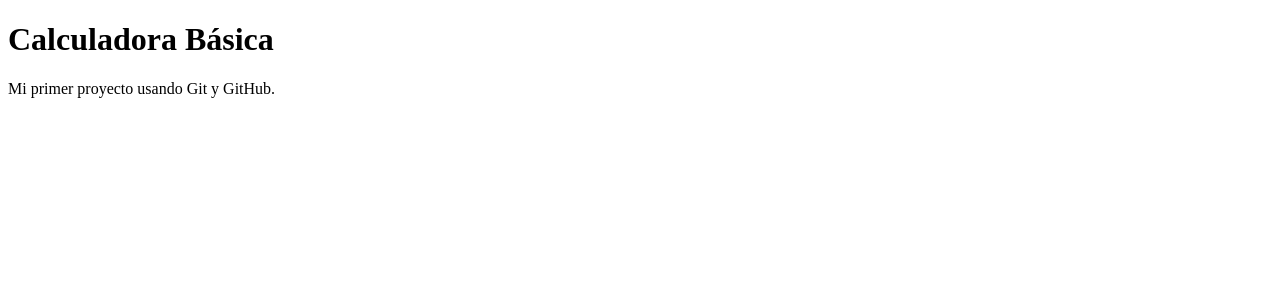
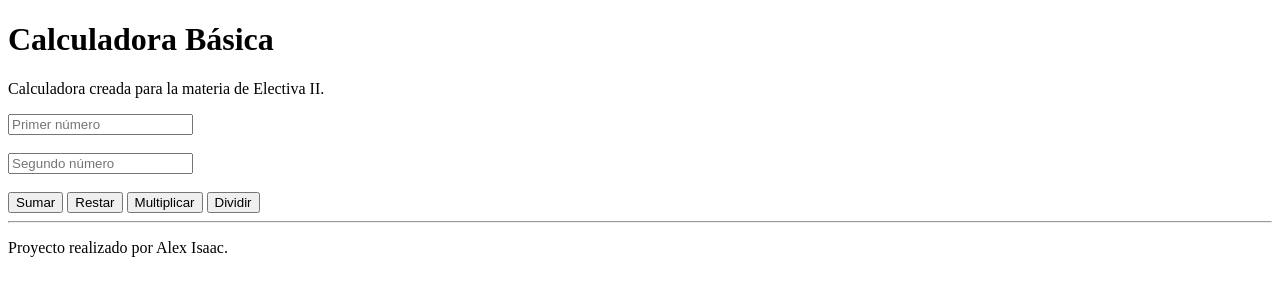
Before and after one commit to isaakk06-svg/calculadora-basica, a plain HTML site: page index.html in a window 1280 px wide. Drawn offline with Linux system fonts and the light colour scheme.

Commit message:
Agrega el ingreso de datos

```diff
--- a/index.html
+++ b/index.html
@@ -1,14 +1,32 @@
 <!DOCTYPE html>
 <html lang="es">
 <head>
-    <meta charset="UTF-8">
-    <meta name="viewport" content="width=device-width, initial-scale=1.0">
-    <title>Calculadora Básica</title>
+<meta charset="UTF-8">
+<title>Calculadora Básica</title>
 </head>
+
 <body>
 
-    <h1>Calculadora Básica</h1>
-    <p>Mi primer proyecto usando Git y GitHub.</p>
+<h1>Calculadora Básica</h1>
+
+<p>Calculadora creada para la materia de Electiva II.</p>
+
+<input type="number" placeholder="Primer número">
+
+<br><br>
+
+<input type="number" placeholder="Segundo número">
+
+<br><br>
+
+<button>Sumar</button>
+<button>Restar</button>
+<button>Multiplicar</button>
+<button>Dividir</button>
+
+<hr>
+
+<p>Proyecto realizado por Alex Isaac.</p>
 
 </body>
 </html>
```
